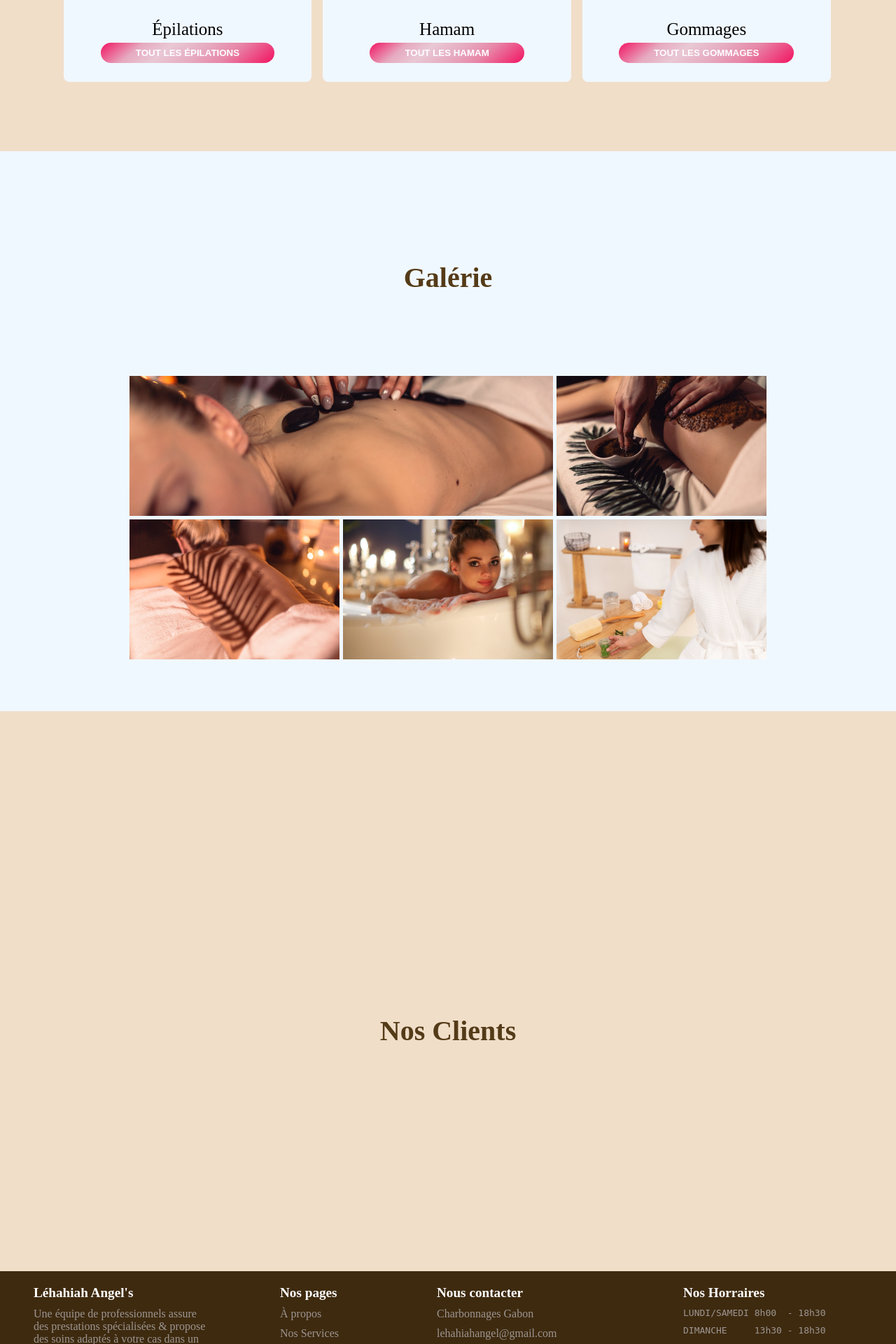
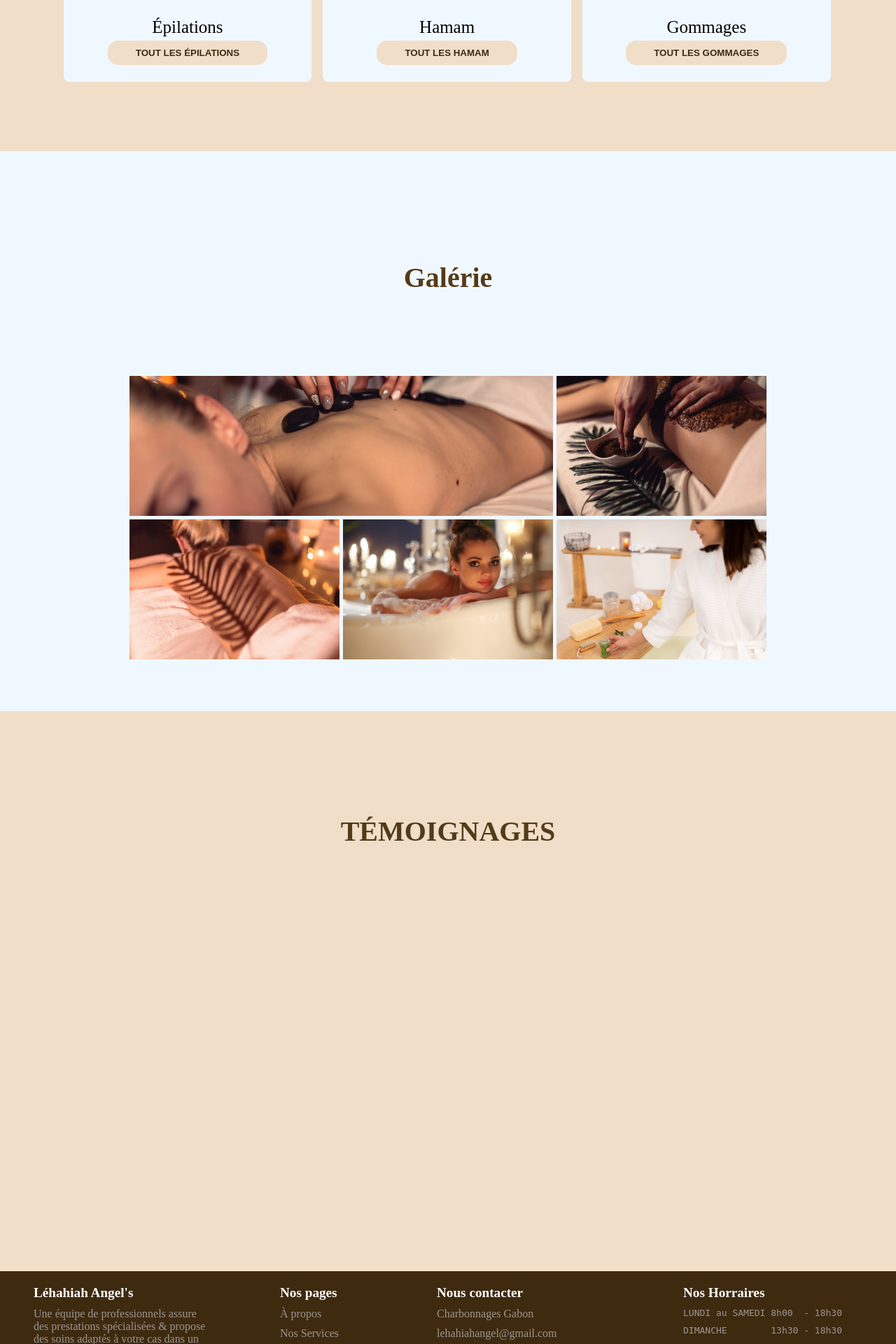
Before and after one commit to A-ArthurKing/A-ArthurKing.github.io, a PHP site: page / in a window 1280 px wide. Shown: the part 2194-4114 px from the top of the page at 70% size. Run offline with PHP 8.4, Linux system fonts and the light colour scheme; some libraries are stand-ins or nearby versions; some web fonts are replaced.

Commit message:
Dépot 30 avec  modification de la section témoignages

```diff
--- a/css/Style.css
+++ b/css/Style.css
@@ -601,12 +614,11 @@ section.a-propos {
 }
 
 .btnvr {
-    color: white;
-    background: rgb(242, 18, 96);
-    background: linear-gradient(140deg, rgba(242, 18, 96, 1) 0%, rgba(230, 170, 192, 1) 22%, rgba(233, 200, 212, 1) 37%, rgba(230, 170, 192, 1) 56%, rgba(231, 135, 168, 1) 72%, rgba(242, 18, 96, 1) 100%);
+    color: #3e2a0f;
+    background: #F1DEC9;
     font-weight: bold;
     border-radius: 15PX;
-    padding: 7px 50px;
+    padding: 10px 40px;
     transition: all 0.3s ease-in-out;
 }
 
@@ -735,11 +747,11 @@ section.a-propos {
 
 /*
 =================================================================================================================================
-      *NOS CLIENTS
+      *TÉMOIGNAGES
 =================================================================================================================================
 */
 
-.nos-client {
+.TÉMOIGNAGES {
     width: 100vw;
     height: 100vh;
     max-width: 100%;
@@ -751,7 +763,7 @@ section.a-propos {
     align-items: center;
 }
 
-.client-txt {
+.TÉMOIGNAGES-txt {
     height: 20%;
     width: 100vw;
     display: flex;
@@ -761,8 +773,55 @@ section.a-propos {
 
 }
 
-.client-txt h1 {
+.TÉMOIGNAGES-txt h1 {
     font-size: 40px;
+    color: #543b18;
+}
+
+
+.commentaires {
+    height: 500px;
+    /* Ajustez la hauteur selon vos besoins */
+    overflow: hidden;
+    position: relative;
+}
+
+.slider {
+    display: flex;
+    transition: transform 0.5s ease-in-out;
+}
+
+.témoignage {
+    width: 100%;
+    flex-shrink: 0;
+    display: flex;
+    flex-direction: column;
+    justify-content: space-around;
+    align-items: center;
+    gap: 20px;
+    height: 80%;
+    opacity: 0;
+    transition: opacity 0.5s;
+}
+
+.témoignage.active {
+    opacity: 1;
+}
+
+.témoignage p.temg {
+    font-size: 2vw;
+    width: 70%;
+    text-align: center;
+}
+
+.témoignage img {
+    height: 150px;
+    width: 150px;
+    border-radius: 50%;
+}
+
+.témoignage h3 {
+    font-size: 1.5vw;
 }
 
 /*!
--- a/css/Style.responsive.css
+++ b/css/Style.responsive.css
@@ -435,9 +435,7 @@
     .gal-box6,
     .gal-box7,
     .gal-box8 {
-        background-color: #e6aac1;
-        height: 200px;
-        width: 80vw;
+        margin: auto;
     }
 
     .gal-box1 {
--- a/index.html
+++ b/index.html
@@ -40,11 +40,11 @@
             <i class="fa-solid fa-bars menu-hamburger tap"></i>
             <div class="nav-links">
                 <ul>
-                    <li><a href="#propos">À propos</a></li>
-                    <li><a href="#Nos services">Nos Services</a></li>
-                    <li><a href="#galérie">Galérie</a></li>
-                    <li><a href="#Promotions">Promotions</a></li>
-                    <li><a href="#nosclient">Nos clients</a></li>
+                    <li><a href="#propos">À PROPOS</a></li>
+                    <li><a href="#Nos services">SERVICES</a></li>
+                    <li><a href="#galérie">GALÉRIE</a></li>
+                    <li><a href="#Promotions">PROMOTIONS</a></li>
+                    <li><a href="#TÉMOIGNAGES">TÉMOIGNAGES</a></li>
                 </ul>
                 <button class="button" type="button">Contact</button>
 
@@ -80,7 +80,7 @@
             </div>
         </div>
         <div class="propos-img">
-            <img src="./images/bg10.jpg" alt="Image 1">
+            <img src="./images/g6.jpg" alt="Image 1">
         </div>
     </section>
 
@@ -157,16 +157,66 @@
     </section>
     <!--Galériet End-->
 
-    <!--nos-client Start-->
-    <section class="nos-client" id="nosclient">
-        <div class="client-txt">
-            <h1>Nos Clients</h1>
-        </div>
-        <div class="commentaires">
+    <!--TÉMOIGNAGES Start-->
+    <section class="TÉMOIGNAGES" id="TÉMOIGNAGES">
+        <!--TÉMOIGNAGES Start-->
+        <section class="TÉMOIGNAGES" id="TÉMOIGNAGES">
+            <div class="TÉMOIGNAGES-txt">
+                <h1>TÉMOIGNAGES</h1>
+            </div>
+            <div class="commentaires">
+                <div class="slider">
+                    <div class="témoignage témoignage1">
+                        <p class="temg">
+                            À tout moment, nous pouvons recommander cet endroit... propre et avec toutes les mesures
+                            d'hygiène. Le massage thaïlandais est très professionnel et le personnel est bon et bien
+                            élevé.
+                            Bonne ambiance et quand j'y suis allé, M. Rasheed, So et Mme Bushra étaient vraiment
+                            serviables.
+                            Le personnel gère également l'anglais, ce qui était vraiment utile. Merci à l'équipe et à
+                            bientôt.
+                        </p>
+                        <img src="./images/c3.jpg" alt="massage" draggable="false">
+                        <h3>ISABELLE</h3>
+                    </div>
+                    <div class="témoignage témoignage2">
+                        <p class="temg">
+                            L'expérience était incroyable. A commencer par un très bon accueil par le personnel. Après
+                            une
+                            explication transparente des prix et des traitements, j'ai réservé le massage fort
+                            thaïlandais
+                            de 60 minutes. Le massage était un très bon traitement et le personnel m'a vraiment aidé
+                            d'une
+                            bonne manière. Ils m'ont offert une douche gratuite incluse dans le prix et un très bon thé
+                            aux
+                            herbes par la suite.
+                        </p>
+                        <img src="./images/c1.jpg" alt="massage" draggable="false">
+                        <h3>ELZA</h3>
+                    </div>
+                    <div class="témoignage témoignage3">
+                        <p class="temg">
+                            Je peux vraiment dire que j'ai eu une expérience incroyable et excellente à Thai Sabai.
+                            Hammam
+                            d'une heure sous la garde de Bouchra. Elle a pris son temps et s'est assurée que je sorte du
+                            hammam totalement frais et propre. Pour compléter l'expérience, j'ai pris une heure de
+                            massage
+                            thaïlandais. La masseuse (Bibi) savait exactement ce qu'elle faisait et a réussi à trouver
+                            et à
+                            réparer tous mes points de déclenchement. Donc, si vous recherchez un hammam et/ou un
+                            massage
+                            thaïlandais professionnel et expérimenté à Rabat, c'est ici qu'il faut être.
+                        </p>
+                        <img src="./images/c2.jpg" alt="massage" draggable="false">
+                        <h3>CAROLE</h3>
+                    </div>
+                </div>
+            </div>
+        </section>
+        <!--TÉMOIGNAGES End-->
 
-        </div>
     </section>
-    <!--nos-client End-->
+    <!--TÉMOIGNAGES End-->
 
     <!--FOOTER Start-->
     <footer>
@@ -200,8 +250,8 @@
 
             <div class="Horraires">
                 <h1>Nos Horraires</h1>
-                <pre>LUNDI/SAMEDI 8h00  - 18h30</pre>
-                <pre>DIMANCHE     13h30 - 18h30</pre>
+                <pre>LUNDI au SAMEDI 8h00  - 18h30</pre>
+                <pre>DIMANCHE        13h30 - 18h30</pre>
             </div>
         </div>
         <div class="part2">
--- a/js/Index.js
+++ b/js/Index.js
@@ -137,3 +137,47 @@ document.addEventListener("mouseup", dragStop);
 carousel.addEventListener("scroll", infiniteScroll);
 wrapper.addEventListener("mouseenter", () => clearTimeout(timeoutId));
 wrapper.addEventListener("mouseleave", autoPlay);
+
+
+
+
+
+
+
+
+
+const slider = document.querySelector('.slider');
+const témoignages = Array.from(document.querySelectorAll('.témoignage'));
+let currentIndex = 0;
+let isTransitioning = false;
+
+function nextSlide() {
+  if (isTransitioning) return;
+  isTransitioning = true;
+
+  témoignages[currentIndex].classList.remove('active');
+  currentIndex = (currentIndex + 1) % témoignages.length;
+  témoignages[currentIndex].classList.add('active');
+  slider.style.transform = `translateX(-${currentIndex * 100}%)`;
+
+  // Ajouter un événement de transitionend pour réinitialiser isTransitioning
+  slider.addEventListener('transitionend', () => {
+    isTransitioning = false;
+  }, { once: true });
+}
+
+// Modifier la transition du slider
+slider.style.transition = 'transform 1s ease-in-out';
+
+// Démarrez le slider automatiquement
+let interval = setInterval(nextSlide, 5000);
+
+// Mettez en pause le slider lorsque survolé
+slider.addEventListener('mouseover', () => {
+  clearInterval(interval);
+});
+
+// Reprenez le slider lorsque le survol est terminé
+slider.addEventListener('mouseout', () => {
+  interval = setInterval(nextSlide, 5000);
+});
```
Also changed, not shown: other parts of css/Style.css (+35 -22 lines).
